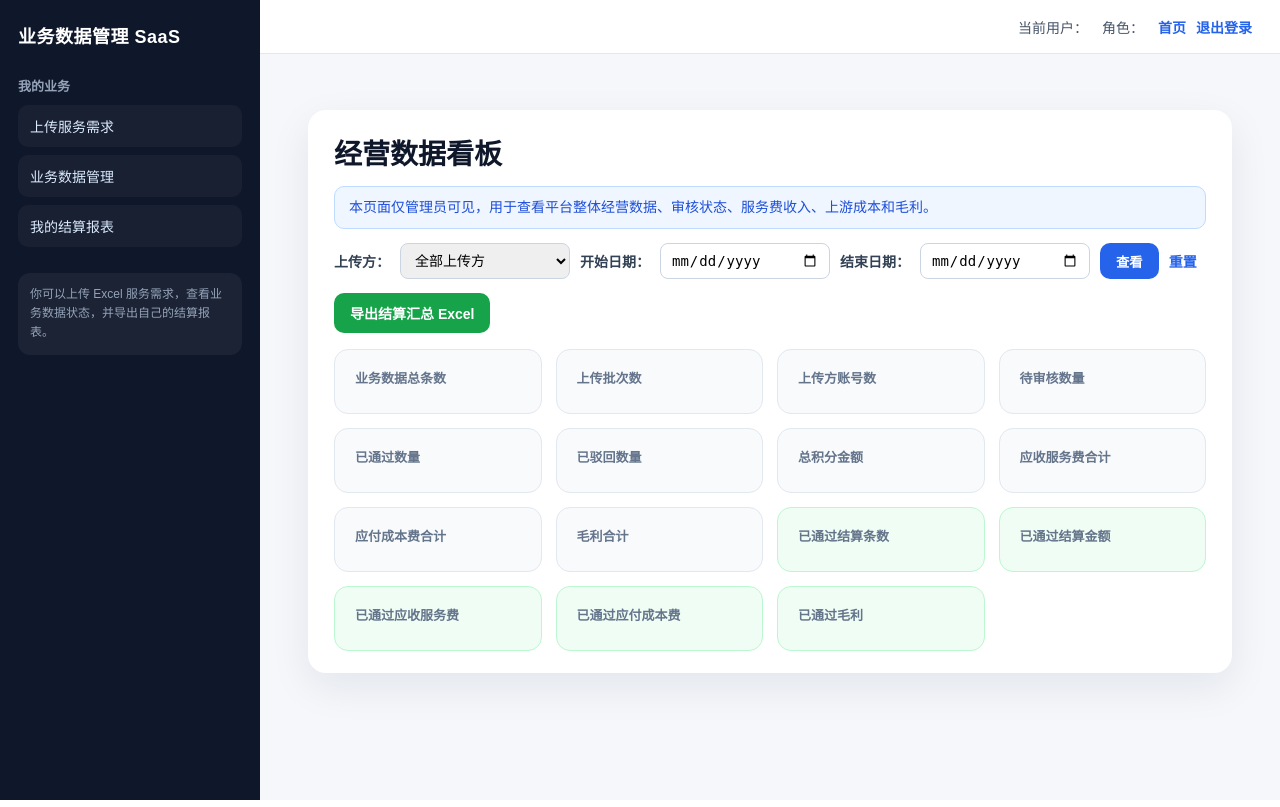
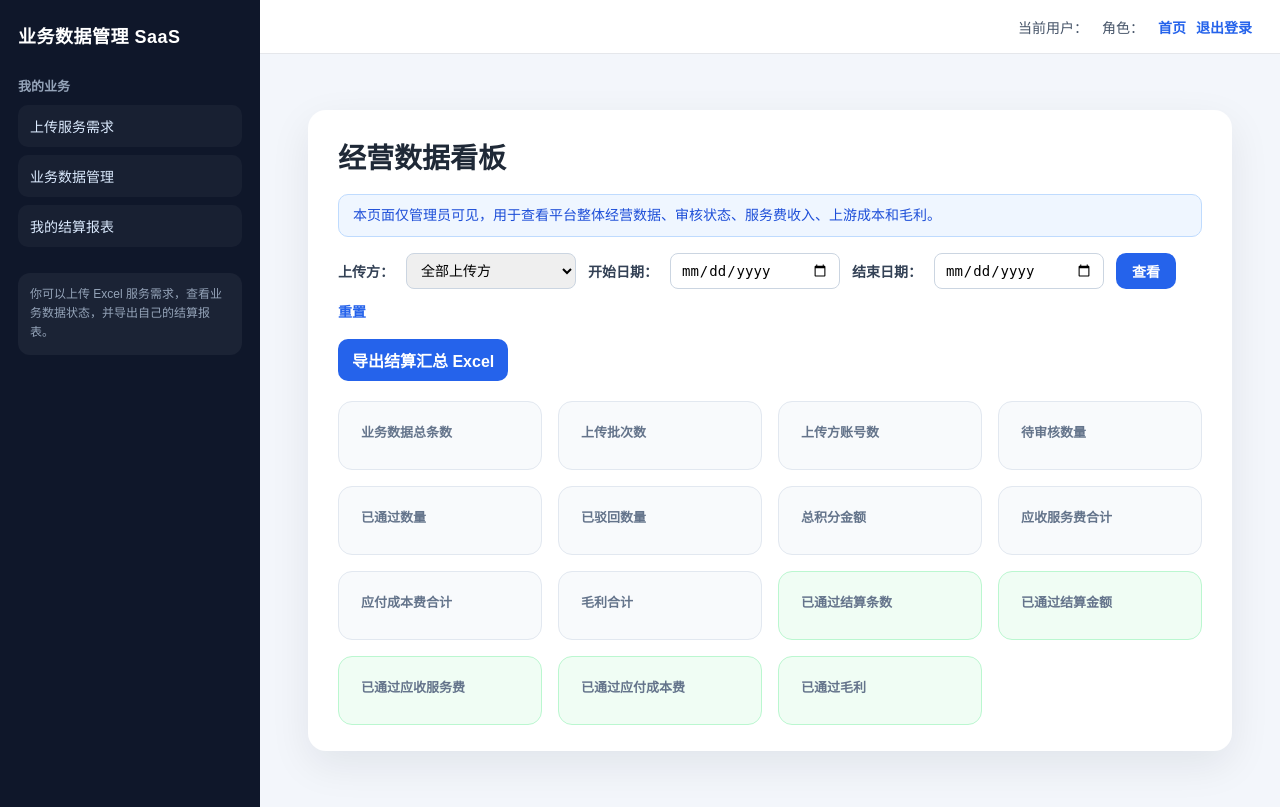
Before and after one commit to jordanlee5/business-saas-mvp, a FastAPI app: template app/templates/stats_dashboard.html in a window 1280 px wide. Run offline with FastAPI, Linux system fonts and the light colour scheme; the template is opened without the code that fills it, so the values that code supplies are empty.

Commit message:
migrate stats dashboard page to shared styles

```diff
--- a/app/templates/stats_dashboard.html
+++ b/app/templates/stats_dashboard.html
@@ -4,158 +4,28 @@
 
 {% block content %}
     <style>
-        body {
-            margin: 0;
-            font-family: "Microsoft YaHei", Arial, sans-serif;
-            background: #f5f7fb;
-            color: #1f2937;
+        .stats-page {
+            max-width: 1360px;
         }
 
-        .container {
-            max-width: 1280px;
-            margin: 40px auto;
-            padding: 0 24px;
-        }
-        .card {
-            background: white;
-            border-radius: 16px;
-            padding: 32px;
-            box-shadow: 0 10px 30px rgba(15, 23, 42, 0.08);
-            margin-bottom: 24px;
-        }
-        h1 {
-            margin-top: 0;
-            color: #0f172a;
-        }
-        .hint {
-            background: #eff6ff;
-            color: #1d4ed8;
-            border: 1px solid #bfdbfe;
-            padding: 14px;
-            border-radius: 10px;
-            margin-bottom: 24px;
-            line-height: 1.8;
-        }
-        .filter-form {
-            display: flex;
-            gap: 12px;
-            align-items: center;
-            margin-bottom: 24px;
+        .stats-page .ui-card {
+            padding: 26px 30px;
         }
 
-        .filter-form label {
-            font-weight: 700;
-            color: #334155;
+        .stats-page h1 {
+            margin: 0 0 18px 0;
+            font-size: 28px;
         }
 
-        .filter-form select,
-        .filter-form input {
-            padding: 10px 12px;
-            border: 1px solid #cbd5e1;
-            border-radius: 10px;
-            min-width: 180px;
-            font-size: 14px;
-        }
-
-        .filter-form button {
-            padding: 10px 18px;
-            border: none;
-            border-radius: 10px;
-            background: #2563eb;
-            color: white;
-            font-weight: 700;
-            cursor: pointer;
-        }
-        .reset-link {
-            color: #2563eb;
-            text-decoration: none;
-            font-weight: 700;
-        }
-        .export-button {
-            display: inline-block;
-            margin-bottom: 24px;
-            padding: 11px 18px;
-            border-radius: 10px;
-            background: #16a34a;
-            color: white;
-            text-decoration: none;
-            font-weight: 700;
-        }
-
-        .export-button:hover {
-            background: #15803d;
-        }
-        .stats-grid {
-            display: grid;
-            grid-template-columns: repeat(4, 1fr);
-            gap: 18px;
-        }
-        .stat-card {
-            border: 1px solid #e2e8f0;
-            border-radius: 14px;
-            padding: 22px;
-            background: #f8fafc;
-        }
-        .settlement-card {
-            border: 1px solid #bbf7d0;
-            background: #f0fdf4;
-        }
-        .stat-title {
-            color: #64748b;
-            font-size: 14px;
-            margin-bottom: 10px;
-            font-weight: 700;
-        }
-        .stat-value {
-            font-size: 28px;
-            font-weight: 800;
-            color: #0f172a;
-        }
-        .money {
-            color: #047857;
-        }
-        .profit {
-            color: #2563eb;
-        }
-        .warning {
-            color: #b45309;
-        }
-        .danger {
-            color: #dc2626;
-        }
-        /* 经营数据看板：紧凑统一风格 V1 */
-        .container {
-            max-width: 1280px;
-            margin: 28px auto;
-            padding: 0 20px;
-        }
-
-        .card {
-            background: white;
-            border-radius: 18px;
-            padding: 22px 26px;
-            margin-bottom: 18px;
-            box-shadow: 0 14px 40px rgba(15, 23, 42, 0.08);
-        }
-
-        h1 {
-            font-size: 28px;
-            margin: 0 0 14px 0;
-        }
-
-        .hint {
-            padding: 10px 14px;
-            margin-bottom: 14px;
-            border-radius: 10px;
-            line-height: 1.5;
-            font-size: 14px;
+        .stats-page .ui-hint {
+            margin-bottom: 16px;
         }
 
         .filter-form {
             display: flex;
             align-items: center;
-            gap: 10px;
-            margin-bottom: 14px;
+            gap: 12px;
+            margin-bottom: 18px;
             flex-wrap: wrap;
         }
 
@@ -170,61 +40,89 @@
             height: 36px;
             min-width: 170px;
             padding: 0 10px;
+            border: 1px solid #cbd5e1;
             border-radius: 8px;
             font-size: 14px;
             box-sizing: border-box;
         }
 
-        .filter-form button {
+        .filter-form .ui-button-primary {
             height: 36px;
             padding: 0 16px;
-            border-radius: 10px;
+            border-radius: var(--radius-control);
+            font-size: 14px;
         }
 
         .reset-link {
+            color: var(--primary-blue);
+            text-decoration: none;
+            font-weight: 700;
             font-size: 14px;
         }
 
+        .reset-link:hover {
+            text-decoration: underline;
+        }
+
         .export-button {
-            margin-bottom: 16px;
-            padding: 10px 16px;
-            border-radius: 10px;
-            font-size: 14px;
+            margin-bottom: 20px;
         }
 
         .stats-grid {
             display: grid;
             grid-template-columns: repeat(4, minmax(0, 1fr));
-            gap: 14px;
+            gap: 16px;
         }
 
         .stat-card {
-            padding: 18px 20px;
+            border: 1px solid var(--border-light);
             border-radius: 14px;
+            padding: 20px 22px;
+            background: #f8fafc;
+        }
+
+        .settlement-card {
+            border: 1px solid #bbf7d0;
+            background: #f0fdf4;
         }
 
         .stat-title {
+            color: var(--text-muted);
             font-size: 13px;
             margin-bottom: 8px;
+            font-weight: 700;
         }
 
         .stat-value {
             font-size: 26px;
+            font-weight: 800;
+            color: var(--text-main);
             line-height: 1.2;
         }
 
-        .settlement-card {
-            background: #f0fdf4;
-            border-color: #bbf7d0;
+        .money {
+            color: #047857;
+        }
+
+        .profit {
+            color: var(--primary-blue);
+        }
+
+        .warning {
+            color: var(--warning-orange);
+        }
+
+        .danger {
+            color: var(--danger-red);
         }
     </style>
 
 
-<div class="container">
-    <div class="card">
+<div class="page-container stats-page">
+    <div class="ui-card">
         <h1>经营数据看板</h1>
 
-        <div class="hint">
+        <div class="ui-hint">
             本页面仅管理员可见，用于查看平台整体经营数据、审核状态、服务费收入、上游成本和毛利。
         </div>
 
@@ -245,13 +143,13 @@
             <label>结束日期：</label>
             <input type="date" name="end_date" value="{{ selected_end_date }}">
 
-            <button type="submit">查看</button>
+            <button type="submit" class="ui-button-primary">查看</button>
 
-            <a href=" " class="reset-link">重置</a >
+            <a href="/stats-dashboard" class="reset-link">重置</a >
         </form>
 
         <a
-            class="export-button"
+            class="export-button ui-button-primary"
             href="/stats-dashboard/export?partner_id={{ selected_partner_id }}&start_date={{ selected_start_date }}&end_date={{ selected_end_date }}"
         >
             导出结算汇总 Excel
```
